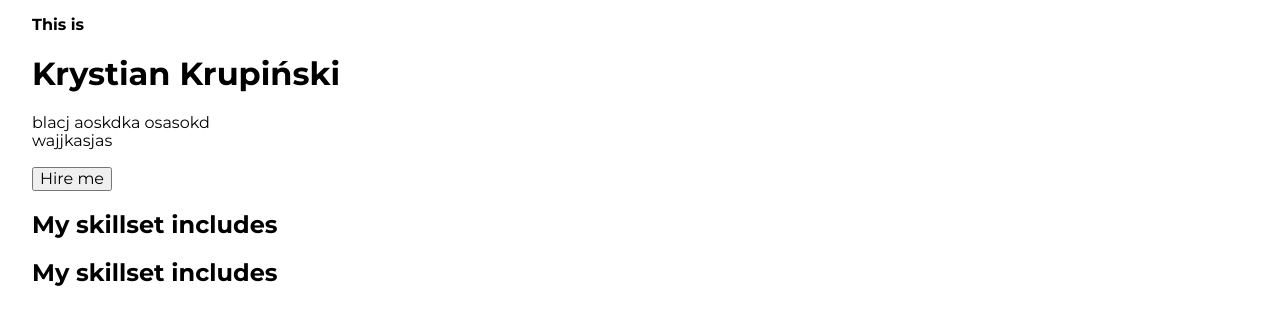
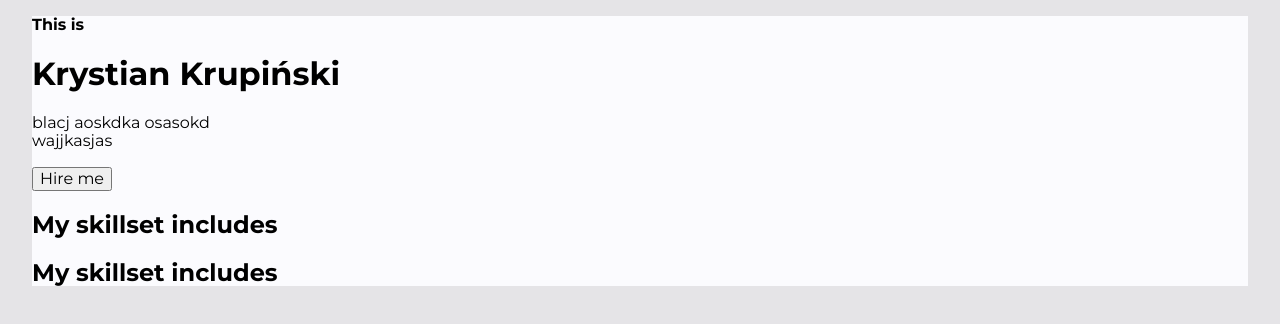
Before and after one commit to Krystian22FrontEnd/personal-homepage, a React (Create React App) app: page / in a window 1280 px wide. Shown: the top 324 px of the page. Built offline with nearby package versions, Linux system fonts and the light colour scheme.

Commit message:
changed background-color for GlobalStyles and Container

```diff
--- a/src/Container/index.js
+++ b/src/Container/index.js
@@ -4,4 +4,5 @@ export const Container = styled.main`
 max-width: 1216px;
 margin: auto;
 font-family: inherit;
+background-color: ${({theme}) => theme.color.whiteLilac};
 `
--- a/src/GlobalStyles.js
+++ b/src/GlobalStyles.js
@@ -11,6 +11,6 @@ html {
 
 body {
   font-family: 'Montserrat', sans-serif;
-  background-color: ${({theme}) => theme.color.white};
+  background-color: ${({theme}) => theme.color.mischka};
 }
 `;
```
